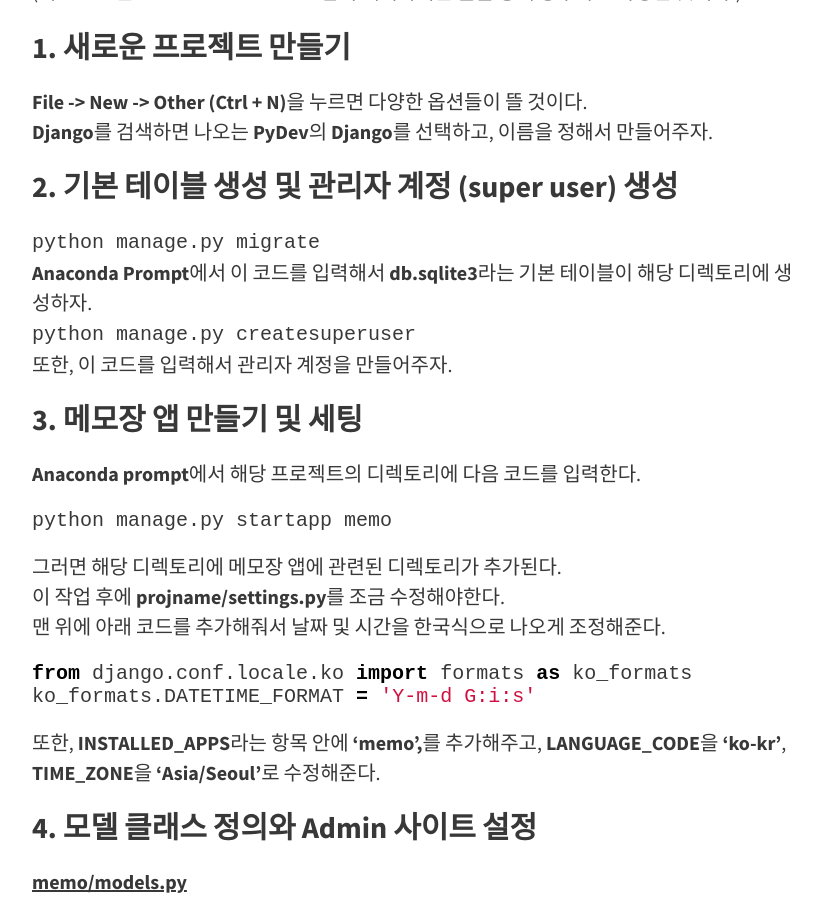
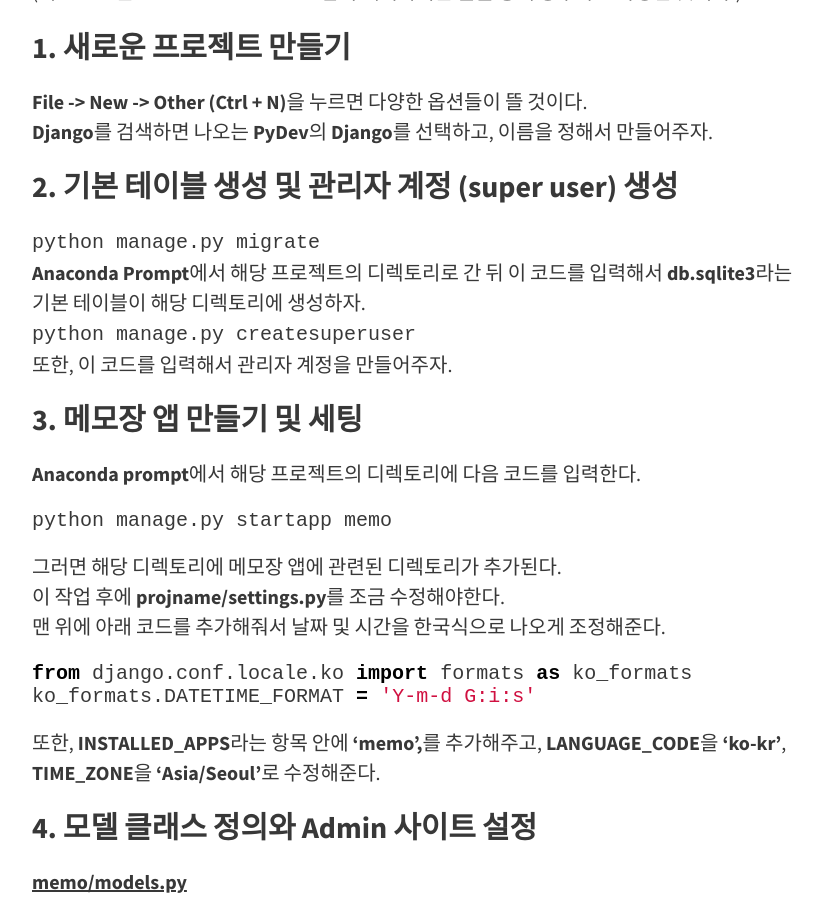
Before and after one commit to HwangToLee/HwangToLee.github.io, a Jekyll site: the page built from _posts/2019-07-12-Python-Django-Memo.md, in a window 1280 px wide and 900 px high, scrolled down 466 px. Shown: the whole window, without its empty margins (224-1047 px from the left). Built offline with Jekyll 4.4.1, drawn with Linux system fonts in a browser that asks for light colours; nearby versions of some CDN libraries; our own code applies the rules of GitHub Pages for plain Markdown files; comment, search, counter and statistics services are not loaded.

Commit message:
Update 2019-07-12-Python-Django-Memo.md

```diff
--- a/_posts/2019-07-12-Python-Django-Memo.md
+++ b/_posts/2019-07-12-Python-Django-Memo.md
@@ -18,7 +18,7 @@
 ### 2. 기본 테이블 생성 및 관리자 계정 (super user) 생성
 
 <code> python manage.py migrate </code>
-**Anaconda Prompt**에서 이 코드를 입력해서 **db.sqlite3**라는 기본 테이블이 해당 디렉토리에 생성하자.
+**Anaconda Prompt**에서 해당 프로젝트의 디렉토리로 간 뒤 이 코드를 입력해서 **db.sqlite3**라는 기본 테이블이 해당 디렉토리에 생성하자.
 <code> python manage.py createsuperuser  </code>
 또한, 이 코드를 입력해서 관리자 계정을 만들어주자.
 
```
